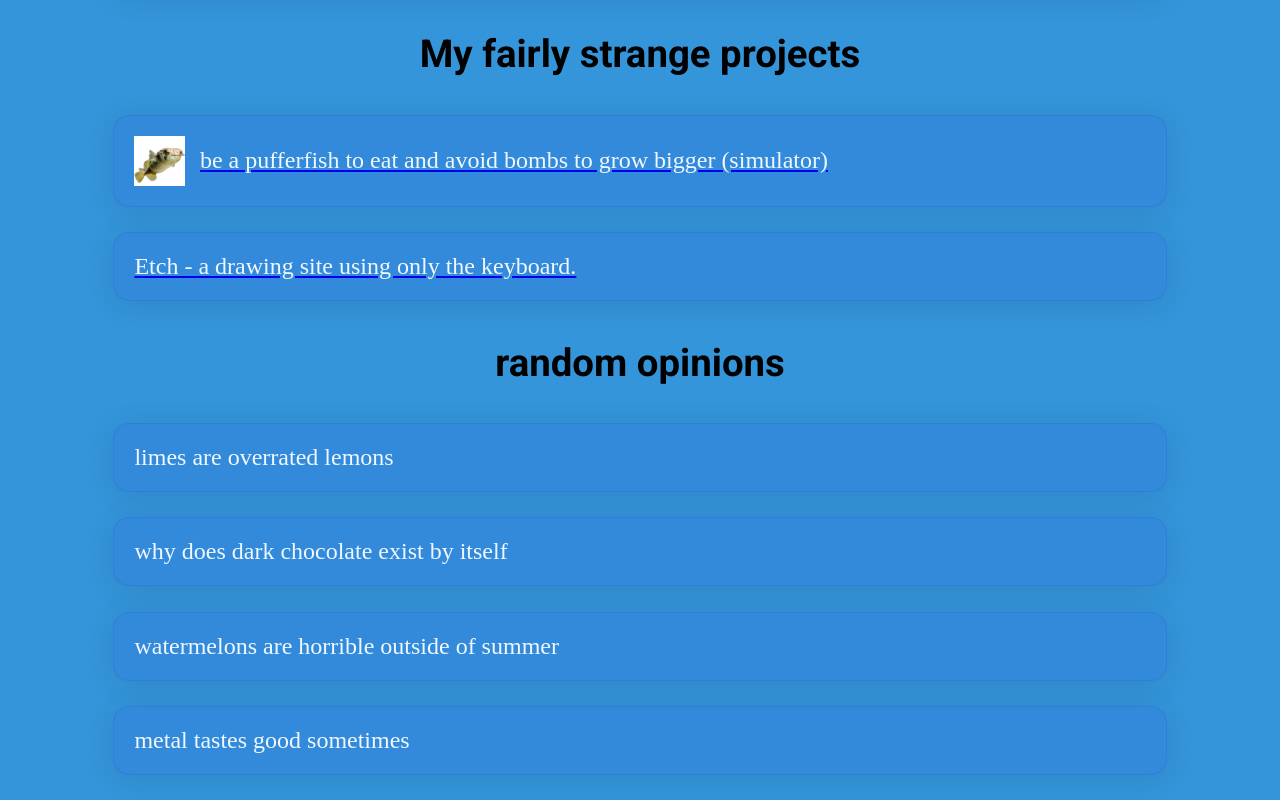
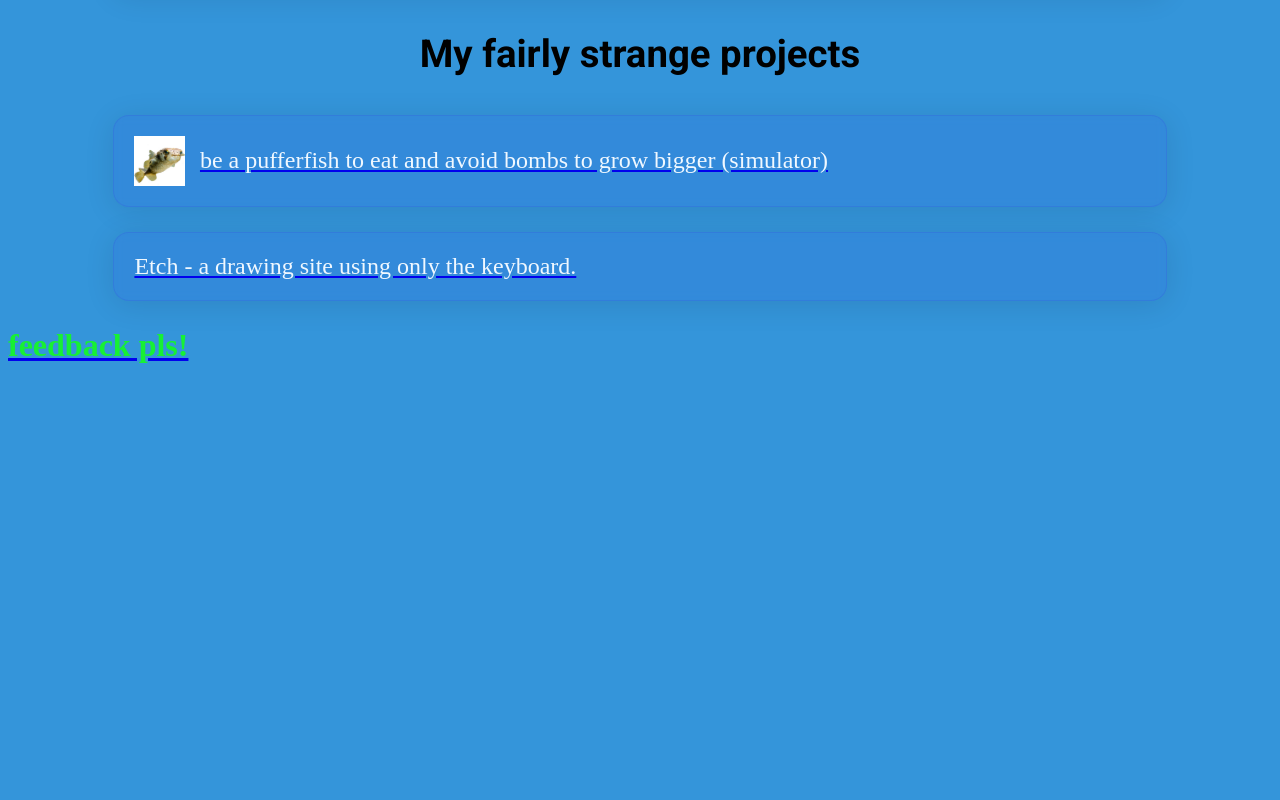
Before and after one commit to schlibistious/schlibistious.github.io, a plain HTML site: page index.html in a window 1280 px wide. Shown: the part 1315-2115 px from the top of the page. After the commit the page ends 1700 px from the top, so only its background shows below. Drawn offline with Linux system fonts and the light colour scheme; a web font is replaced by a local one.

Commit message:
i removed the thingy

```diff
--- a/index.html
+++ b/index.html
@@ -52,10 +52,6 @@
              (adsbygoogle = window.adsbygoogle || []).push({});
         </script>
 
-        <h3 class="Page-Header">random opinions</h2>
-        <div class="section" id="limes">limes are overrated lemons</div>
-        <div class="section" id="chocolate">why does dark chocolate exist by itself</div>
-        <div class="section" id="watermelon">watermelons are horrible outside of summer</div>
-        <div class="section" id="metal?">metal tastes good sometimes</div>
+        <a href="https://forms.gle/D3DTq89Br6ANxVuK8"><h1 style="-webkit-text-fill-color: rgb(23, 240, 52);">feedback pls!</h1></a>
     </body>
 </html>
```
